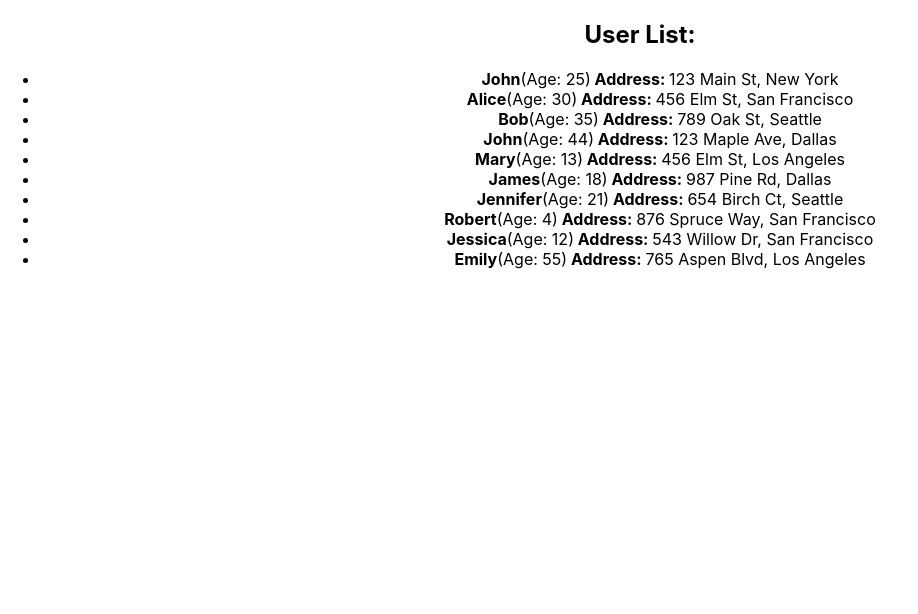
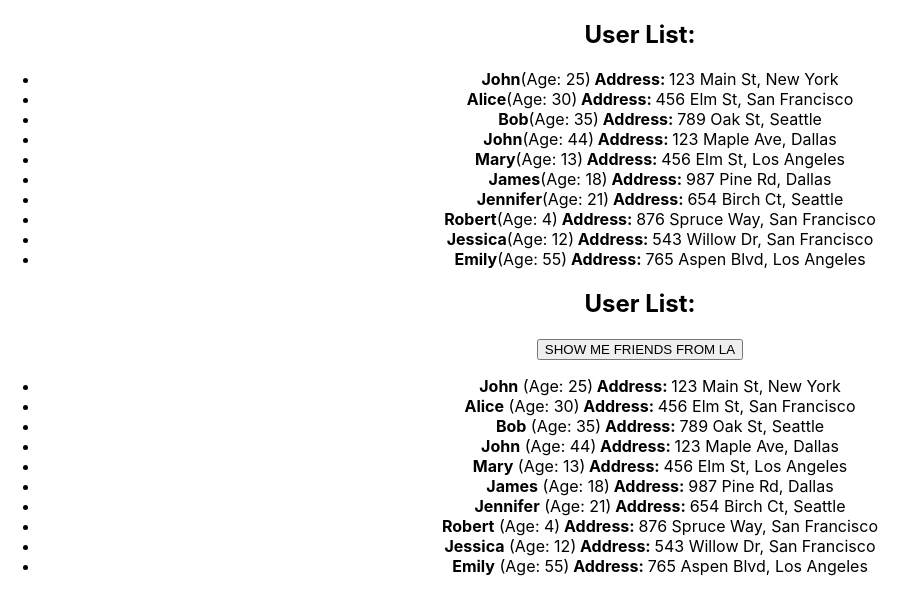
Before and after one commit to RSKorolev/homework-front-main, a React (Create React App) app: page / in a window 1280 px wide. Shown: the top 614 px of the page, without its empty margins (0-918 px from the left). Built offline with nearby package versions, Linux system fonts and the light colour scheme.

Commit message:
code debug

```diff
--- a/src/App.tsx
+++ b/src/App.tsx
@@ -1,14 +1,14 @@
-import './App.css';
-import { HW1 } from './HW/1/HW1';
-import { HW2 } from './HW/2/HW2';
-import { HW3 } from './HW/3/HW3';
-import { HW4 } from './HW/4/HW4';
+import "./App.css";
+import { HW1 } from "./HW/1/HW1";
+import { HW2 } from "./HW/2/HW2";
+import { HW3 } from "./HW/3/HW3";
+import { HW4 } from "./HW/4/HW4";
 
 function App() {
   return (
     <div className="App">
       <HW1 />
-      {/*<HW2 />*/}
+      <HW2 />
       {/*<HW3 />*/}
       {/*<HW4 />*/}
     </div>
--- a/src/HW/1/UserList.tsx
+++ b/src/HW/1/UserList.tsx
@@ -4,7 +4,7 @@
 };
 
 type UserType = {
-  address: any;
+  address: AddressType;
   id: number;
   name: string;
   age: number;
--- a/src/HW/2/CurrentUser.tsx
+++ b/src/HW/2/CurrentUser.tsx
@@ -1,14 +1,15 @@
 import { UserType } from './HW2';
 
-type CurrentUserPropsType = {
-  user: any // пропиши типизацию
+export type CurrentUserPropsType = {
+    user: UserType; // пропиши типизацию
 };
 
 export const CurrentUser = (props: CurrentUserPropsType) => {
-  return (
-    <li key={props.user.id} id={`hw02-user-${props.user.id}`}>
-      <strong>{props.user.name}</strong> (Age: {props.user.age})<strong> Address: </strong>
-      {props.user.address.street}, {props.user.address.city}
-    </li>
-  );
+    return (
+        <li key={props.user.id} id={`hw02-user-${props.user.id}`}>
+            <strong>{props.user.name}</strong> (Age: {props.user.age})
+            <strong> Address: </strong>
+            {props.user.address.street}, {props.user.address.city}
+        </li>
+    );
 };
--- a/src/HW/2/HW2.tsx
+++ b/src/HW/2/HW2.tsx
@@ -10,15 +10,14 @@
     id: number;
     name: string;
     age: number;
-  address: any; // пропиши типизацию
+    address: AddressType; // пропиши типизацию
 };
 
 export type UsersObjectType = {
-  myFriends: any; // пропиши типизацию
+    myFriends: UserType[]; // пропиши типизацию
 };
 
 export const HW2 = () => {
-
     // 1️⃣ Раскомментируйте JSX (UserList2.tsx) и вы увидите,
     // что приложение начнет гореть красным и ругаться 😡
     // 2️⃣ Ваша задача: ❗ПОЧИНИТЬ ПРОЕКТ❗
@@ -30,25 +29,77 @@
     // ❗ Массив с данными не трогаем!
 
     const users = {
-    myFriends:[
-      { id: 1, name: 'John', age: 25, address: { street: '123 Main St', city: 'New York' } },
-      { id: 2, name: 'Alice', age: 30, address: { street: '456 Elm St', city: 'San Francisco' } },
-      { id: 3, name: 'Bob', age: 35, address: { street: '789 Oak St', city: 'Seattle' } },
-      { id: 4, name: 'John', age: 44, address: { street: '123 Maple Ave', city: 'Dallas' } },
-      { id: 5, name: 'Mary', age: 13, address: { street: '456 Elm St', city: 'Los Angeles' } },
-      { id: 6, name: 'James', age: 18, address: { street: '987 Pine Rd', city: 'Dallas' } },
-      { id: 7, name: 'Jennifer', age: 21, address: { street: '654 Birch Ct', city: 'Seattle' } },
-      { id: 8, name: 'Robert', age: 4, address: { street: '876 Spruce Way', city: 'San Francisco' } },
-      { id: 9, name: 'Jessica', age: 12, address: { street: '543 Willow Dr', city: 'San Francisco' } },
-      { id: 10, name: 'Emily', age: 55, address: { street: '765 Aspen Blvd', city: 'Los Angeles' } },
-    ]
-  }
+        myFriends: [
+            {
+                id: 1,
+                name: 'John',
+                age: 25,
+                address: { street: '123 Main St', city: 'New York' },
+            },
+            {
+                id: 2,
+                name: 'Alice',
+                age: 30,
+                address: { street: '456 Elm St', city: 'San Francisco' },
+            },
+            {
+                id: 3,
+                name: 'Bob',
+                age: 35,
+                address: { street: '789 Oak St', city: 'Seattle' },
+            },
+            {
+                id: 4,
+                name: 'John',
+                age: 44,
+                address: { street: '123 Maple Ave', city: 'Dallas' },
+            },
+            {
+                id: 5,
+                name: 'Mary',
+                age: 13,
+                address: { street: '456 Elm St', city: 'Los Angeles' },
+            },
+            {
+                id: 6,
+                name: 'James',
+                age: 18,
+                address: { street: '987 Pine Rd', city: 'Dallas' },
+            },
+            {
+                id: 7,
+                name: 'Jennifer',
+                age: 21,
+                address: { street: '654 Birch Ct', city: 'Seattle' },
+            },
+            {
+                id: 8,
+                name: 'Robert',
+                age: 4,
+                address: { street: '876 Spruce Way', city: 'San Francisco' },
+            },
+            {
+                id: 9,
+                name: 'Jessica',
+                age: 12,
+                address: { street: '543 Willow Dr', city: 'San Francisco' },
+            },
+            {
+                id: 10,
+                name: 'Emily',
+                age: 55,
+                address: { street: '765 Aspen Blvd', city: 'Los Angeles' },
+            },
+        ],
+    };
 
     let [currentUsers, setCurrentUsers] = useState<UsersObjectType>(users);
 
     const filterUsers = () => {
-    const filteredUsers = 'НУЖНО ПРОФИЛЬТРОВАТЬ ДРУЗЕЙ. ОСТАВЛЯЕМ ТОЛЬКО ТЕХ, КОТОРЫЕ ЖИВУТ В ГОРОДЕ LOS ANGELES';
-    setCurrentUsers({ myFriends: filteredUsers });
+        const filteredUsers = users.myFriends.filter(
+            (user) => user.address.city === 'Los Angeles'
+        );
+        return setCurrentUsers({ myFriends: filteredUsers });
     };
 
     return (
--- a/src/HW/2/UserList2.tsx
+++ b/src/HW/2/UserList2.tsx
@@ -1,23 +1,24 @@
-import {CurrentUser} from './CurrentUser';
-import {UsersObjectType} from './HW2';
+import { CurrentUser } from './CurrentUser';
+import { UsersObjectType } from './HW2';
 
 type UserList2PropsType = {
-	users: any // пропиши типизацию
-	filterUsers: any // пропиши типизацию
+    users: UsersObjectType; // пропиши типизацию
+    filterUsers: any; // пропиши типизацию
 };
 
 export const UserList2 = (props: UserList2PropsType) => {
-	return (
-		<div id={'hw02-users'}>
-			<h2>User List:</h2>
+    return (
+        <div id={'hw02-users'}>
+            <h2>User List:</h2>
 
-			{/*<button id={'hw02-filter-button'} onClick={() => props.filterUsers}>SHOW ME FRIENDS FROM LA</button>*/}
-
-			{/*<ul>*/}
-			{/*  {props.users.myFriends.map((user) => (*/}
-			{/*    <ВЫЗЫВАЕМ КОМПОНЕНТУ CurrentUser />*/}
-			{/*  ))}*/}
-			{/*</ul>*/}
-		</div>
-	);
+            <button id={'hw02-filter-button'} onClick={() => props.filterUsers}>
+                SHOW ME FRIENDS FROM LA
+            </button>
+            <ul>
+                {props.users.myFriends.map((us) => (
+                    <CurrentUser user={us} />
+                ))}
+            </ul>
+        </div>
+    );
 };
```
Also changed, not shown: src/HW/1/HW1.tsx (+22 -22 lines). Lines whose indentation alone changed are shown as unchanged.
